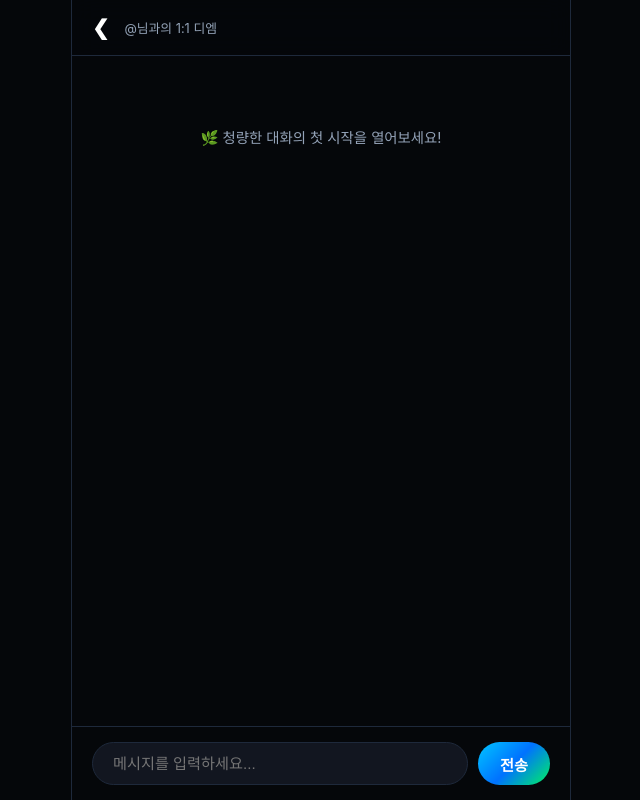
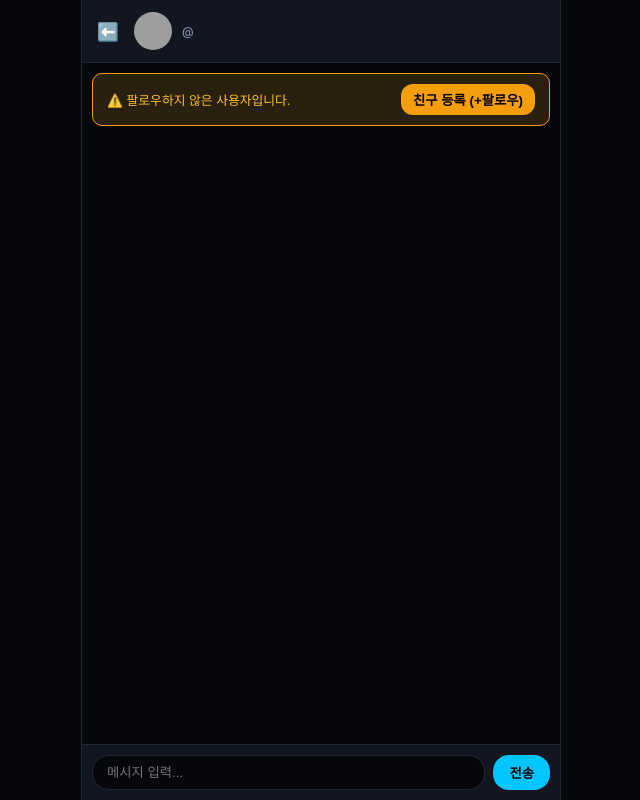
Before and after one commit to twinkelglue/App, a Flask app: template templates/dm.html in a window 1280 px wide. Shown: the whole page, without its empty margins (319-959 px from the left). Run offline with Flask 3, Linux system fonts and the light colour scheme; the template is opened without the code that fills it, so the values that code supplies are empty; some libraries are stand-ins or nearby versions; grey boxes are pictures that could not be loaded.

Commit message:
Update dm.html

```diff
--- a/templates/dm.html
+++ b/templates/dm.html
@@ -3,159 +3,112 @@
 <head>
     <meta charset="UTF-8">
     <meta name="viewport" content="width=device-width, initial-scale=1.0">
-    <title>DM - {{ receiver.nickname }}</title>
+    <title>{{ partner.nickname }}님과의 대화 - ChatClub</title>
     <style>
         :root {
-            --bg-color: #05070a;
-            --card-bg: #121620;
-            --text-color: #ffffff;
-            --text-muted: #94a3b8;
-            --gradient-instagram: linear-gradient(135deg, #00c6ff, #0072ff, #00f260);
-            --border-color: #1e293b;
+            --bg-color: #05070a; --card-bg: #121620; --border-color: #1e293b;
+            --accent-blue: #00c6ff; --text-muted: #94a3b8;
         }
+        * { box-sizing: border-box; margin: 0; padding: 0; }
+        body { background: var(--bg-color); color: white; font-family: -apple-system, BlinkMacSystemFont, sans-serif; display: flex; justify-content: center; }
+        .chat-container { width: 100%; max-width: 480px; height: 100vh; display: flex; flex-direction: column; border-inline: 1px solid var(--border-color); }
 
-        body {
-            background-color: var(--bg-color);
-            color: var(--text-color);
-            font-family: -apple-system, BlinkMacSystemFont, "Segoe UI", Roboto, sans-serif;
-            margin: 0; padding: 0;
-            display: flex; justify-content: center;
+        .header { padding: 12px 15px; border-bottom: 1px solid var(--border-color); display: flex; align-items: center; justify-content: space-between; background: var(--card-bg); }
+        .user-info { display: flex; align-items: center; gap: 10px; }
+        .prof-img { width: 38px; height: 38px; border-radius: 50%; object-fit: cover; }
+
+        /* 🟡 미팔로우 선톡 안내 배너 (카톡 스타일) */
+        .unfollow-banner {
+            background: #2a2010; border: 1px solid #f59e0b; padding: 10px 14px; margin: 10px; border-radius: 10px;
+            display: flex; justify-content: space-between; align-items: center; font-size: 0.8rem; color: #fbbf24;
         }
+        .btn-follow { background: #f59e0b; color: black; border: none; padding: 6px 12px; border-radius: 12px; font-weight: bold; cursor: pointer; }
 
-        .chat-container {
-            width: 100%; max-width: 500px; height: 100vh;
-            display: flex; flex-direction: column;
-            background-color: var(--bg-color);
-            border-left: 1px solid var(--border-color);
-            border-right: 1px solid var(--border-color);
-            box-sizing: border-box;
-        }
+        .msg-list { flex: 1; overflow-y: auto; padding: 15px; display: flex; flex-direction: column; gap: 10px; }
+        .msg-item { max-width: 75%; padding: 8px 12px; border-radius: 12px; font-size: 0.85rem; word-break: break-all; cursor: pointer; user-select: none; }
+        .my-msg { align-self: flex-end; background: var(--accent-blue); color: black; font-weight: 500; border-bottom-right-radius: 2px; }
+        .other-msg { align-self: flex-start; background: var(--card-bg); border: 1px solid var(--border-color); border-bottom-left-radius: 2px; }
+        .msg-time { font-size: 0.65rem; color: var(--text-muted); margin-top: 4px; }
 
-        .chat-header {
-            display: flex; align-items: center; padding: 15px 20px;
-            border-bottom: 1px solid var(--border-color);
-            background-color: rgba(5, 7, 10, 0.9);
-            backdrop-filter: blur(12px);
-        }
-
-        .chat-header .btn-back {
-            color: var(--text-color); text-decoration: none; font-size: 1.3rem; margin-right: 15px; font-weight: bold;
-        }
-
-        .chat-header .user-info { flex-grow: 1; }
-        .chat-header .user-info .name { font-weight: 700; font-size: 1.1rem; color: #ffffff; }
-
-        .chat-messages {
-            flex-grow: 1; padding: 20px; overflow-y: auto;
-            display: flex; flex-direction: column; gap: 14px;
-        }
-
-        .msg-wrapper { display: flex; flex-direction: column; max-width: 75%; }
-        .msg-wrapper.me { align-self: flex-end; align-items: flex-end; }
-        .msg-wrapper.other { align-self: flex-start; align-items: flex-start; }
-
-        .msg-bubble {
-            padding: 12px 16px; border-radius: 18px; font-size: 0.95rem; line-height: 1.4; word-break: break-all;
-            user-select: none; cursor: pointer; transition: transform 0.1s ease;
-        }
-
-        .me .msg-bubble {
-            background: var(--gradient-instagram); color: #ffffff; font-weight: 600;
-            border-bottom-right-radius: 4px; box-shadow: 0 3px 10px rgba(0, 198, 255, 0.15);
-        }
-
-        .other .msg-bubble {
-            background-color: var(--card-bg); color: #ffffff;
-            border: 1px solid var(--border-color); border-bottom-left-radius: 4px;
-            cursor: default;
-        }
-
-        .msg-time { font-size: 0.75rem; color: var(--text-muted); margin-top: 5px; padding: 0 4px; }
-
-        .chat-input-form {
-            padding: 15px 20px; border-top: 1px solid var(--border-color);
-            background-color: var(--bg-color); display: flex; gap: 10px;
-        }
-
-        .chat-input-form input {
-            flex-grow: 1; background-color: var(--card-bg); border: 1px solid var(--border-color);
-            border-radius: 24px; padding: 12px 20px; color: #ffffff; font-size: 0.95rem; outline: none;
-        }
-
-        .chat-input-form button {
-            background: var(--gradient-instagram); color: #ffffff; border: none; font-weight: 700;
-            padding: 0 22px; border-radius: 24px; cursor: pointer; font-size: 0.95rem;
-        }
+        .input-box { padding: 10px; border-top: 1px solid var(--border-color); display: flex; gap: 8px; background: var(--card-bg); }
+        .input-box input { flex: 1; background: var(--bg-color); border: 1px solid var(--border-color); border-radius: 16px; padding: 8px 14px; color: white; outline: none; }
+        .btn-send { background: var(--accent-blue); border: none; padding: 8px 16px; border-radius: 16px; font-weight: bold; cursor: pointer; color: black; }
     </style>
 </head>
 <body>
-
 <div class="chat-container">
-    <div class="chat-header">
-        <a href="{{ url_for('index') }}" class="btn-back">❮</a>
+    <!-- 상단 헤더 -->
+    <div class="header">
         <div class="user-info">
-            <div class="name">{{ receiver.nickname }}</div>
-            <div style="font-size: 0.8rem; color: var(--text-muted);">@{{ receiver.username }}님과의 1:1 디엠</div>
+            <a href="/" style="color:white; text-decoration:none; font-weight:bold; font-size:1.1rem; margin-right:5px;">⬅️</a>
+            <img src="/static/uploads/{{ partner.profile_img or 'default.png' }}" class="prof-img">
+            <div>
+                <strong style="font-size:0.95rem;">{{ partner.nickname }}</strong>
+                <div style="font-size:0.75rem; color:var(--text-muted);">@{{ partner.username }}</div>
+            </div>
         </div>
     </div>
 
-    <div class="chat-messages" id="chatMessages">
-        {% if messages %}
-            {% for msg in messages %}
-                {% if msg.sender == session['user'] %}
-                    <div class="msg-wrapper me" id="msg-box-{{ msg.id }}">
-                        <div class="msg-bubble my-msg" data-msg-id="{{ msg.id }}">{{ msg.message }}</div>
-                        <div class="msg-time" style="display: flex; align-items: center; gap: 5px; justify-content: flex-end; width: 100%;">
-                            {% if not msg.is_read %}
-                                <span style="color: #fbbf24; font-weight: bold; font-size: 0.8rem; margin-right: 2px;">1</span>
+    <!-- 🟡 미팔로우 사용자 선톡 시 상단 알림 배너 -->
+    {% if not is_following %}
+        <div id="follow-banner" class="unfollow-banner">
+            <span>⚠️ 팔로우하지 않은 사용자입니다.</span>
+            <button class="btn-follow" onclick="addFriend('{{ partner.username }}')">친구 등록 (+팔로우)</button>
+        </div>
     {% endif %}
-                            <span>{{ msg.created_at.strftime('%H:%M') }}</span>
+
+    <!-- 메시지 목록 -->
+    <div class="msg-list" id="msgContainer">
+        {% for m in messages %}
+            <div class="msg-item {% if m.sender == user %}my-msg{% else %}other-msg{% endif %}"
+                 {% if m.sender == user %}ondblclick="deleteMessage({{ m.id }})"{% endif %}>
+                <div>{{ m.message }}</div>
+                <div class="msg-time" style="text-align: {% if m.sender == user %}right{% else %}left{% endif %};">
+                    {{ m.created_at.strftime('%H:%M') }}
+                    {% if m.sender == user %}<span style="font-size:0.6rem; color:#475569;">(더블클릭시 삭제)</span>{% endif %}
                 </div>
             </div>
-                {% else %}
-                    <div class="msg-wrapper other">
-                        <div class="msg-bubble">{{ msg.message }}</div>
-                        <div class="msg-time">{{ msg.created_at.strftime('%H:%M') }}</div>
-                    </div>
-                {% endif %}
         {% endfor %}
-        {% else %}
-            <div style="text-align: center; color: var(--text-muted); font-size: 0.9rem; margin-top: 50px;">
-                🌿 청량한 대화의 첫 시작을 열어보세요!
-            </div>
-        {% endif %}
     </div>
 
-    <form class="chat-input-form" method="POST">
-        <input type="text" name="message" placeholder="메시지를 입력하세요..." required autocomplete="off">
-        <button type="submit">전송</button>
+    <!-- 메시지 입력창 -->
+    <form action="/dm/{{ partner.username }}/send" method="POST" class="input-box">
+        <input type="text" name="message" placeholder="메시지 입력..." required autocomplete="off">
+        <button type="submit" class="btn-send">전송</button>
     </form>
 </div>
 
 <script>
-    const chatBox = document.getElementById('chatMessages');
-    chatBox.scrollTop = chatBox.scrollHeight;
+    // 자동 스크롤 하단 이동
+    const container = document.getElementById('msgContainer');
+    container.scrollTop = container.scrollHeight;
 
-    // 더블클릭 메시지 삭제
-    document.querySelectorAll('.my-msg').forEach(msgElement => {
-        msgElement.addEventListener('dblclick', function() {
-            const messageId = this.getAttribute('data-msg-id');
-            if (confirm("이 메시지를 삭제하시겠습니까?")) {
-                fetch(`/delete_chat_message/general/${messageId}`, {
-                    method: 'POST',
-                    headers: { 'Content-Type': 'application/json' }
-                })
+    // 친구 등록 (팔로우) 처리
+    function addFriend(username) {
+        fetch(`/follow/${username}`, { method: 'POST' })
         .then(res => res.json())
         .then(data => {
-                    if (data.success) {
-                        document.getElementById(`msg-box-${messageId}`).remove();
-                    } else {
-                        alert("삭제 실패: " + data.message);
+            if(data.success) {
+                alert('친구로 등록되었습니다!');
+                document.getElementById('follow-banner').style.display = 'none';
             }
         });
     }
+
+    // 🔥 내가 보낸 메시지 더블클릭 시 삭제 기능
+    function deleteMessage(msgId) {
+        if(confirm("이 메시지를 삭제하시겠습니까?")) {
+            fetch(`/dm/message/${msgId}/delete`, { method: 'POST' })
+            .then(res => res.json())
+            .then(data => {
+                if(data.success) {
+                    location.reload();
+                } else {
+                    alert("메시지 삭제에 실패했습니다.");
+                }
             });
-    });
+        }
+    }
 </script>
 </body>
 </html>
```
Lines whose indentation alone changed are shown as unchanged.
